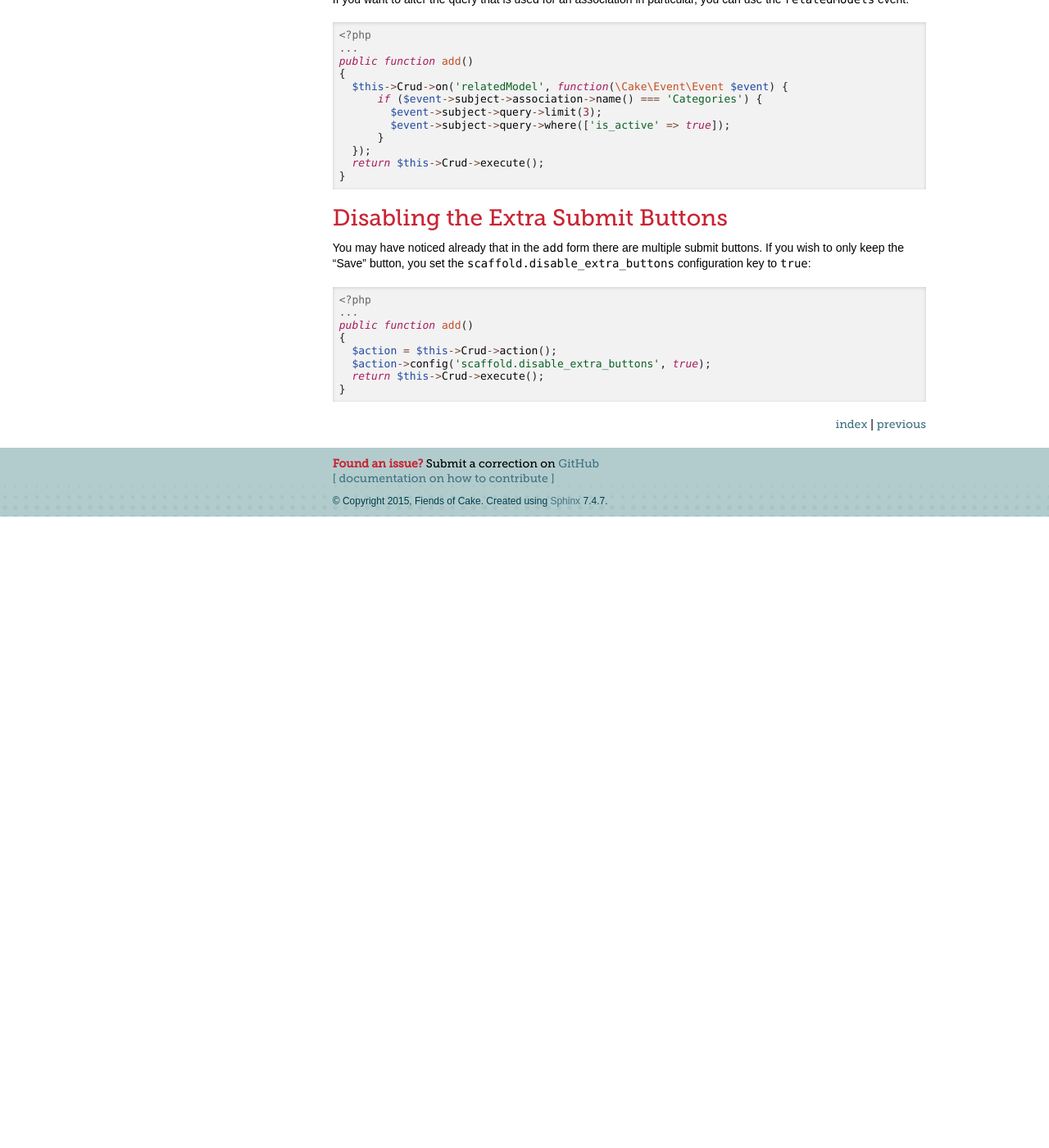
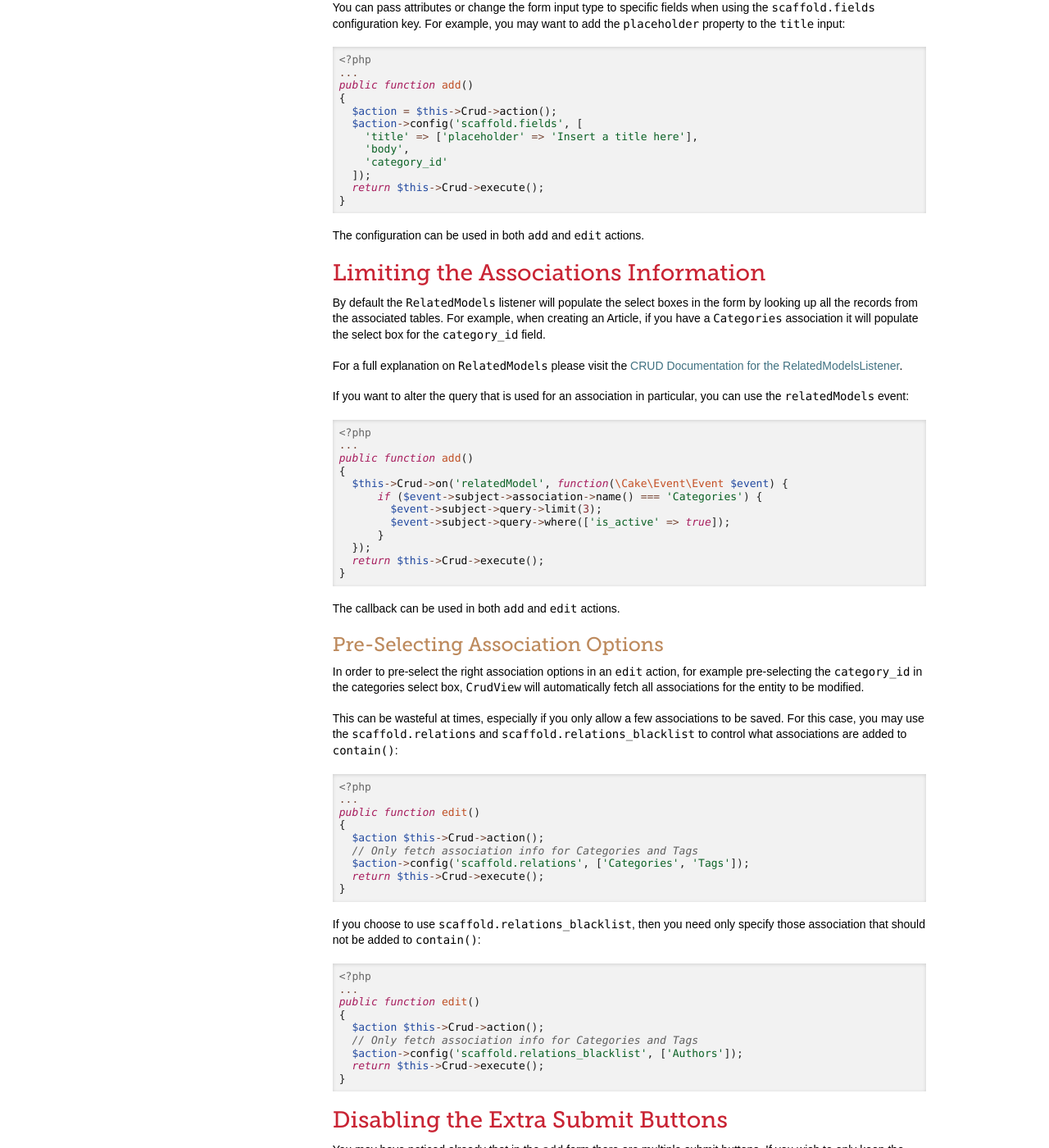
Before and after one commit to FriendsOfCake/crud-view, a Sphinx documentation site: the page built from docs/basic-usage.rst, in a window 1280 px wide and 1400 px high, scrolled down 4405 px. Shown: the whole window at 82% size. Built offline with Sphinx 7.4.7, drawn with Linux system fonts in a browser that asks for light colours; before the commit the page ends 5035 px from its top, so only the background shows below that; some of the changed text lies outside the part shown.

Commit message:
Adding more docs for add and edit actions

```diff
--- a/docs/basic-usage.rst
+++ b/docs/basic-usage.rst
@@ -225,10 +225,39 @@
 information to the view so that the ``select`` widgets for associations get the
 correct options.
 
+Implementing an Edit Action
+---------------------------
+
+Likewise, edit actions can be implemented by adding the right configuration to
+the ``Crud`` component. This is the recommended configuration:
+
+.. code-block:: php
+
+  <?php
+  public function initialize()
+  {
+      $this->loadComponent('Crud.Crud', [
+            'actions' => [
+              'Crud.Edit',
+              ...
+            ],
+            'listeners' => [
+                'CrudView.View',
+                'Crud.Redirect'
+                'Crud.RelatedModels'
+                ...
+            ]
+        ]);
+    }
+
+As with the ``Add`` action, the ``Crud.Redirect`` and
+``Crud.RelatedModels`` listeners will help handling redirection after save and
+help populate the ``select`` widgets for associations.
+
 Specifying the Fields to be Displayed
-~~~~~~~~~~~~~~~~~~~~~~~~~~~~~~~~~~~~~
+-------------------------------------
 
-When adding a new record, you probably want to avoid some of the fields from
+When adding or editing a record, you probably want to avoid some of the fields from
 being displayed as an input in the form. Use the ``scaffold.fields`` and
 ``scaffold.fields_blacklist``.
 
@@ -254,7 +283,7 @@
 
     <?php
     ...
-    public function add()
+    public function edit()
     {
       $action = $this->Crud->action();
       $action->config('scaffold.fields', ['title', 'body', 'category_id']);
@@ -279,6 +308,8 @@
       ]);
       return $this->Crud->execute();
     }
+
+The configuration can be used in both ``add`` and ``edit`` actions.
 
 Limiting the Associations Information
 -------------------------------------
@@ -310,6 +341,48 @@
       return $this->Crud->execute();
     }
 
+The callback can be used in both ``add`` and ``edit`` actions.
+
+Pre-Selecting Association Options
+~~~~~~~~~~~~~~~~~~~~~~~~~~~~~~~~~
+
+In order to pre-select the right association options in an ``edit`` action, for
+example pre-selecting the ``category_id`` in the categories select box,
+``CrudView`` will automatically fetch all associations for the entity to be
+modified.
+
+This can be wasteful at times, especially if you only allow a few associations
+to be saved. For this case, you may use the ``scaffold.relations`` and
+``scaffold.relations_blacklist`` to control what associations are added to
+``contain()``:
+
+.. code-block:: php
+
+    <?php
+    ...
+    public function edit()
+    {
+      $action $this->Crud->action();
+      // Only fetch association info for Categories and Tags
+      $action->config('scaffold.relations', ['Categories', 'Tags']);
+      return $this->Crud->execute();
+    }
+
+If you choose to use ``scaffold.relations_blacklist``, then you need only
+specify those association that should not be added to ``contain()``:
+
+.. code-block:: php
+
+    <?php
+    ...
+    public function edit()
+    {
+      $action $this->Crud->action();
+      // Only fetch association info for Categories and Tags
+      $action->config('scaffold.relations_blacklist', ['Authors']);
+      return $this->Crud->execute();
+    }
+
 Disabling the Extra Submit Buttons
 ----------------------------------
 
@@ -327,3 +400,5 @@
       $action->config('scaffold.disable_extra_buttons', true);
       return $this->Crud->execute();
     }
+
+The setting can be used in both ``add`` and ``edit`` actions.
```
